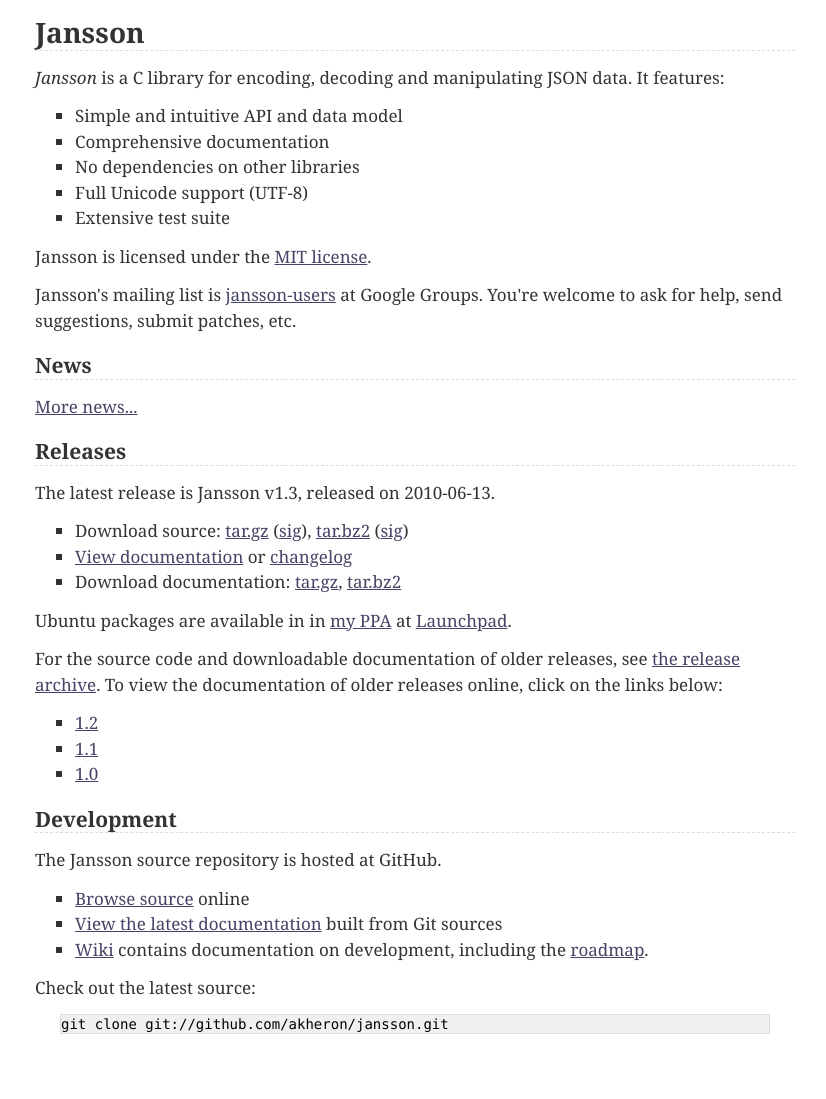
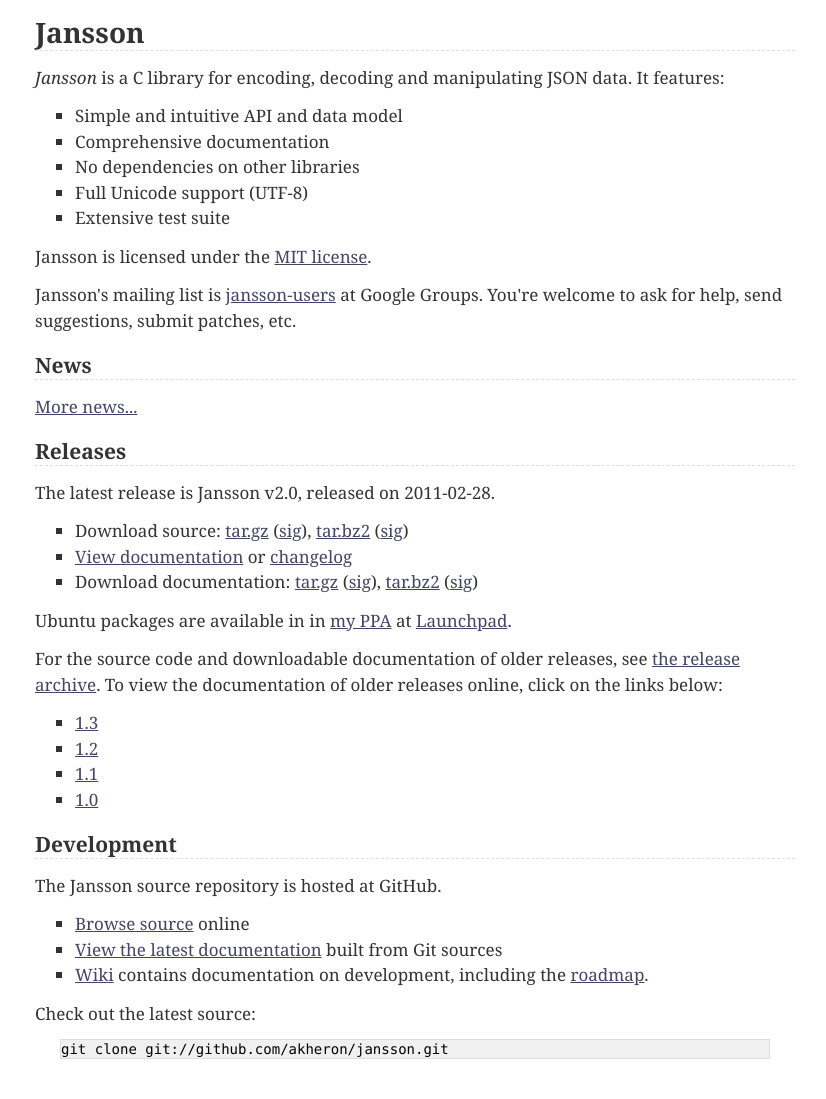
Before and after one commit to akheron/www.digip.org, a Python web app: template templates/jansson/index.html in a window 1280 px wide. Shown: the whole page, without its empty margins (225-1051 px from the left). Before the commit the page ends 1034 px from the top, so only its background shows below. Run offline with Jinja, Linux system fonts and the light colour scheme; the template is opened without the code that fills it, so the values that code supplies are empty; some libraries are stand-ins or nearby versions.

Commit message:
jansson 2.0

```diff
--- a/conf.py
+++ b/conf.py
@@ -25,7 +25,7 @@ def project(name):
     tag = blog.tags.get(name)
     if tag:
         ctx = {
-            'news': tag.entries[:news_entries],
+            'news': reversed(tag.entries[:news_entries]),
         }
     else:
         ctx = {}
@@ -50,7 +50,7 @@ files = Files(
 
     # Jansson
     ('jansson/', project('jansson')),
-    ('jansson/doc/', redirect, {'url': '1.3/'}),
+    ('jansson/doc/', redirect, {'url': '2.0/'}),
 
     # Stango
     ('stango/', project('stango')),
@@ -60,7 +60,7 @@ files = Files(
 )
 
 # Jansson documentation
-for version in ['1.0', '1.1', '1.2', '1.3']:
+for version in ['1.0', '1.1', '1.2', '1.3', '2.0']:
     files += files_from_tar(
         'jansson/doc/%s/' % version,
         'jansson/doc-%s.tar.bz2' % version,
--- a/templates/jansson/index.html
+++ b/templates/jansson/index.html
@@ -43,22 +43,26 @@
 <section>
   <h2>Releases</h2>
   <p>
-    The latest release is Jansson v1.3, released on 2010-06-13.
+    The latest release is Jansson v2.0, released on 2011-02-28.
   </p>
   <ul>
     <li>
       Download source:
-      <a href="/jansson/releases/jansson-1.3.tar.gz">tar.gz</a>
-      (<a href="/jansson/releases/jansson-1.3.tar.gz.asc">sig</a>),
-      <a href="/jansson/releases/jansson-1.3.tar.bz2">tar.bz2</a>
-      (<a href="/jansson/releases/jansson-1.3.tar.bz2.asc">sig</a>)
+      <a href="/jansson/releases/jansson-2.0.tar.gz">tar.gz</a>
+      (<a href="/jansson/releases/jansson-2.0.tar.gz.asc">sig</a>),
+      <a href="/jansson/releases/jansson-2.0.tar.bz2">tar.bz2</a>
+      (<a href="/jansson/releases/jansson-2.0.tar.bz2.asc">sig</a>)
     </li>
     <li>
       <a href="/jansson/doc/">View documentation</a>
-      or <a href="/jansson/doc/1.3/changes.html#version-1-3">changelog</a>
+      or <a href="/jansson/doc/2.0/changes.html#version-2-0">changelog</a>
     </li>
     <li>
-      Download documentation: <a href="/jansson/releases/jansson-1.3-doc.tar.gz">tar.gz</a>, <a href="/jansson/releases/jansson-1.3-doc.tar.bz2">tar.bz2</a>
+      Download documentation:
+      <a href="/jansson/releases/jansson-2.0-doc.tar.gz">tar.gz</a>
+      (<a href="/jansson/releases/jansson-2.0-doc.tar.gz.asc">sig</a>),
+      <a href="/jansson/releases/jansson-2.0-doc.tar.bz2">tar.bz2</a>
+      (<a href="/jansson/releases/jansson-2.0-doc.tar.bz2.asc">sig</a>)
     </li>
   </ul>
   <p>
@@ -73,6 +77,7 @@
     click on the links below:
   </p>
   <ul>
+    <li><a href="/jansson/doc/1.3/">1.3</a></li>
     <li><a href="/jansson/doc/1.2/">1.2</a></li>
     <li><a href="/jansson/doc/1.1/">1.1</a></li>
     <li><a href="/jansson/doc/1.0/">1.0</a></li>
```
Also changed, not shown: blog/0006-jansson-2.0-released.html (added, +15 -0 lines), 9 other files.
